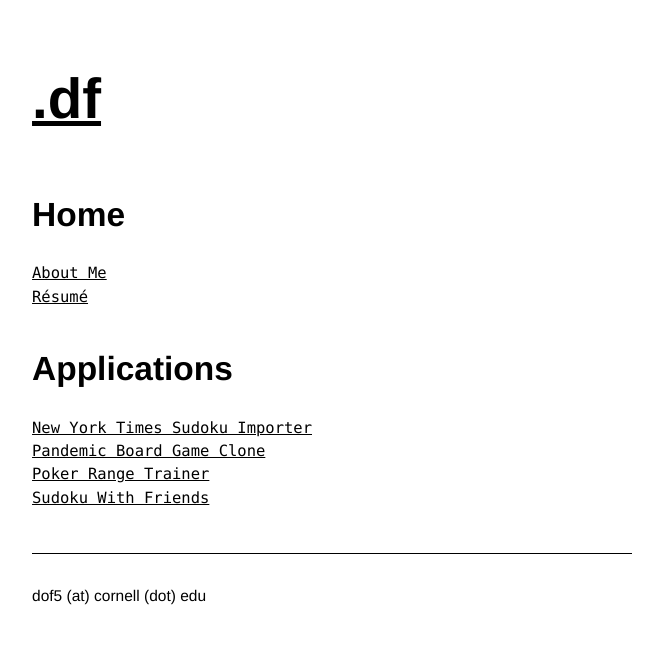
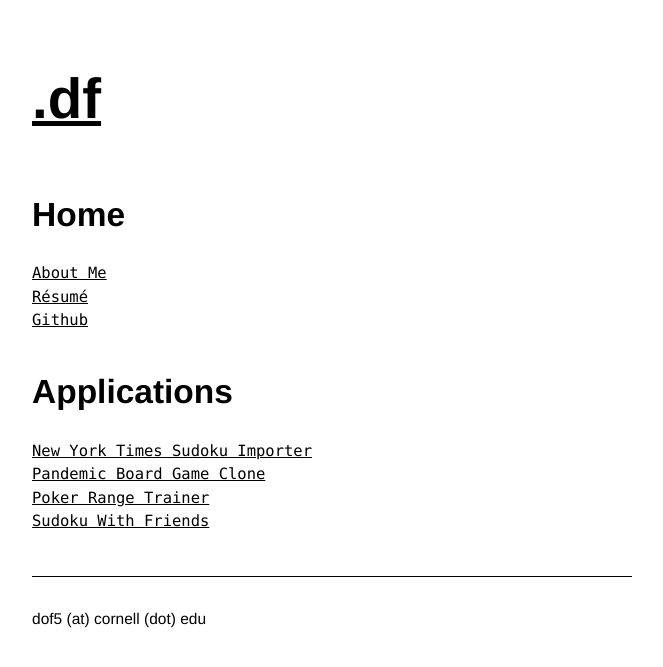
Before and after one commit to davefol/davefol.github.io, a Jekyll site: the page built from index.html, in a window 1280 px wide. Shown: the top 667 px of the page, without its empty margins (109-772 px from the left). Built offline with Jekyll 4.4.1, drawn with Linux system fonts in a browser that asks for light colours; some web fonts are replaced.

Commit message:
Added link to github

```diff
--- a/index.html
+++ b/index.html
@@ -6,6 +6,7 @@ layout: default
 	<ul>
 		<li><a href="/about_me">About Me</a></li>
 		<li><a href="assets/pdf/resume_david_folarin.pdf">Résumé</a></li>
+		<li><a href="https://github.com/davefol">Github</a></li>
 	</ul>
 </section>
 
```
